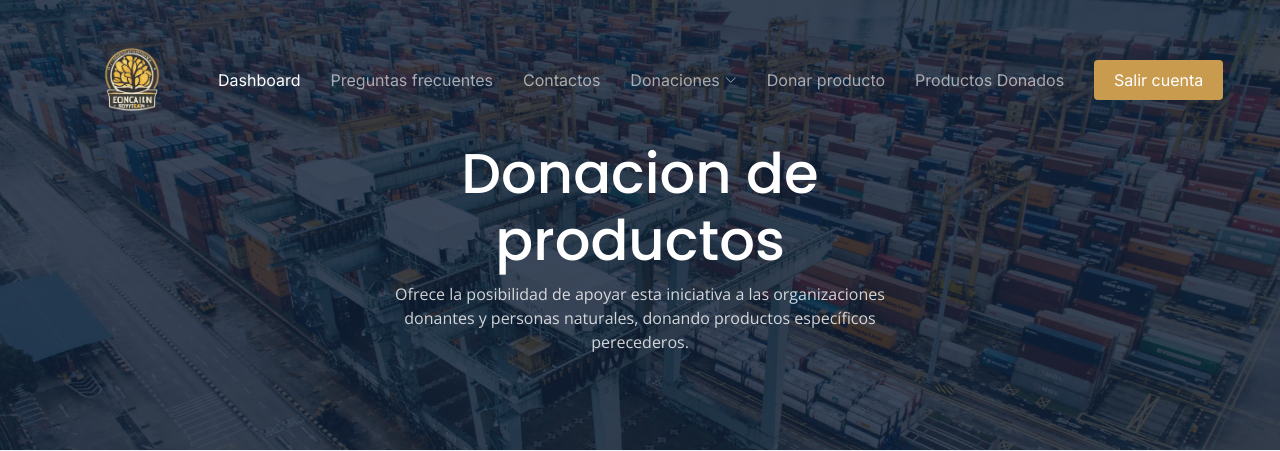
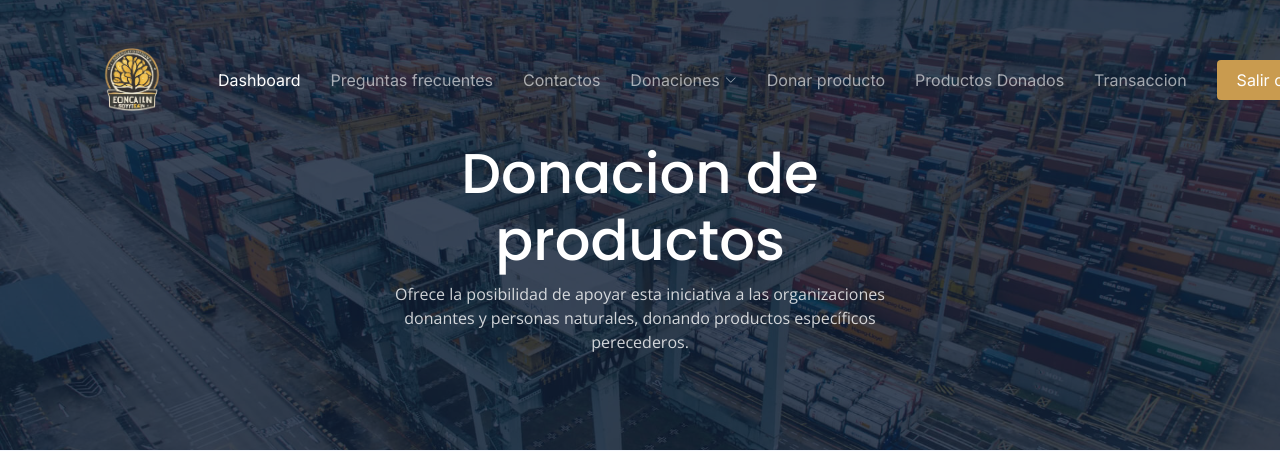
Before and after one commit to gcoilac/donacion, a Django app: page /productos/cantidad/ in a window 1280 px wide. Shown: the top 451 px of the page. Run offline with Django 5.2, Linux system fonts and the light colour scheme; the visitor is signed in with stand-in values (Sample User, id 1); data that the repository does not hold is empty; some libraries are stand-ins or nearby versions.

Commit message:
estados de la donacion

```diff
--- a/donacion/forms.py
+++ b/donacion/forms.py
@@ -1,5 +1,5 @@
 from django import forms
-from .models import Voluntario, PersonaNatural, Organizacion, Producto, TransaccionItems
+from .models import Voluntario, PersonaNatural, Organizacion, Producto, TransaccionItems, Transaccion
 
 class PersonaNaturalForm(forms.ModelForm):
 
@@ -121,6 +121,23 @@ class DonationForm(forms.ModelForm):
             "categoria":forms.Select(attrs={'class': 'form-control'}),
         }
 
+class TransaccionForm(forms.ModelForm):
+    class Meta:
+        model = Transaccion
+        #fields = '__all__'
+        fields = ["fecha_registro", "fecha_envio", "fecha_recepcion", "estado"]
+        widgets = {
+            "fecha_registro": forms.DateInput(
+                attrs={"type": "date", "class": "form-control"}
+            ),
+            'fecha_envio': forms.DateInput(
+                attrs={"type": "date", "class": "form-control"}
+            ),
+            "fecha_recepcion": forms.DateInput(
+                attrs={"type": "date", "class": "form-control"}
+            ),
+            "estado":forms.Select(attrs={'class': 'form-control'}),
+        }
 
 # class PerfilForm(forms.ModelForm):
 
--- a/donacion/templates/donation/donation.html
+++ b/donacion/templates/donation/donation.html
@@ -67,7 +67,7 @@
             class="btn btn-warning"
             >Completar</a
           >
-          {% else %} {% if item.categoria == 'Alimento' %}
+          {% else %} {% if item.categoria == 'A' %}
           <a
             href="/product/donar"
             type="button"
@@ -75,7 +75,7 @@
             class="btn btn-warning"
             >Completar</a
           >
-          {% else %} {% if item.categoria == 'Bisuteria' %}
+          {% else %} {% if item.categoria == 'B' %}
           <a
             href="/product/donar"
             type="button"
@@ -83,7 +83,7 @@
             class="btn btn-warning"
             >Completar</a
           >
-          {% else %} {% if item.categoria == 'Economica' %}
+          {% else %} {% if item.categoria == 'E' %}
           <a
             href="{% url 'subir_producto'%}"
             type="button"
--- a/donacion/templates/layouts/base.html
+++ b/donacion/templates/layouts/base.html
@@ -87,6 +87,9 @@
             </li>
             <li>
               <a href="/productos_donados">Productos Donados</a>
+            </li>
+            <li>
+              <a href="/transaccion">Transaccion</a>
             </li>
             <li>
               <a class="account" href="/signout">Salir cuenta</a>
--- a/donacion/views.py
+++ b/donacion/views.py
@@ -6,7 +6,7 @@ from django.db import IntegrityError
 from .models import Producto, TransaccionItems
 from django.utils import timezone
 from django.contrib.auth.decorators import login_required
-from .forms import PersonaNaturalForm, VoluntarioForm, OrganizacionForm, ProductForm, DonationForm
+from .forms import PersonaNaturalForm, VoluntarioForm, OrganizacionForm, ProductForm, DonationForm, TransaccionForm
 #from django.http import HttpResponse
 from django.utils.datastructures import MultiValueDictKeyError
 
@@ -292,3 +292,9 @@ def borrar_producto(request, product_id):
     if request.method == 'POST':
         product.delete()
         return redirect('index')
+
+
+def transaccion(request):
+    return render(request, "transaccion.html", {
+        'form': TransaccionForm
+    })
--- a/donacionAlimentos/urls.py
+++ b/donacionAlimentos/urls.py
@@ -58,6 +58,7 @@ urlpatterns = [
     path('products/<int:product_id>/', views.detalle_Producto, name='detalle_Producto'),
     path('products/<int:product_id>/complete', views.entrega_producto, name='entrega_producto'),
     path('products/<int:product_id>/delete', views.borrar_producto, name='borrar_producto'),
+    path('transaccion/', views.transaccion, name='transaccion'),
 ]
 
 urlpatterns += staticfiles_urlpatterns()
```
